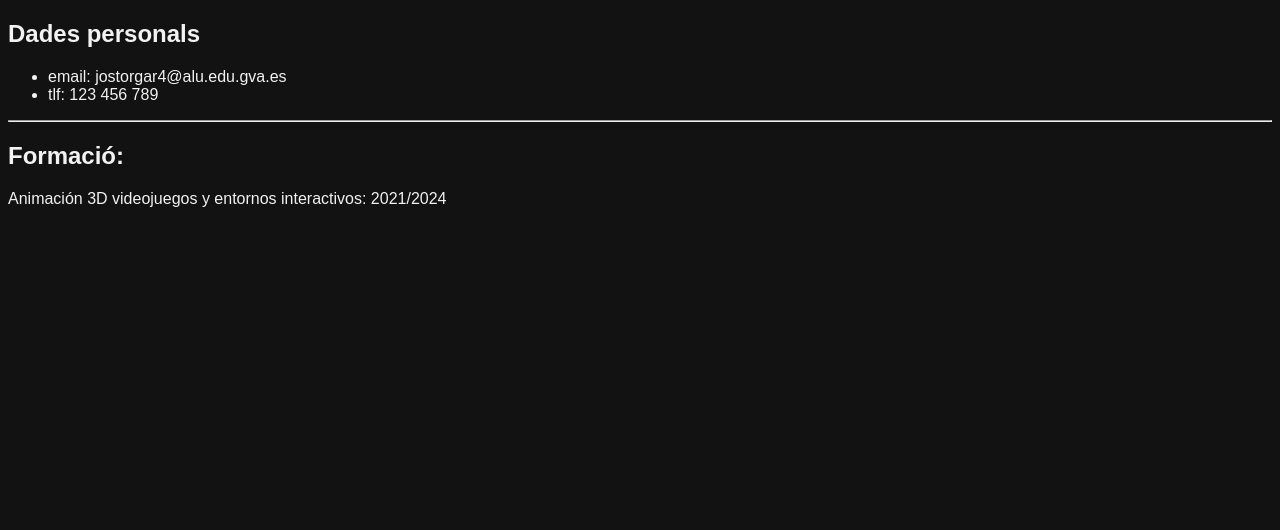
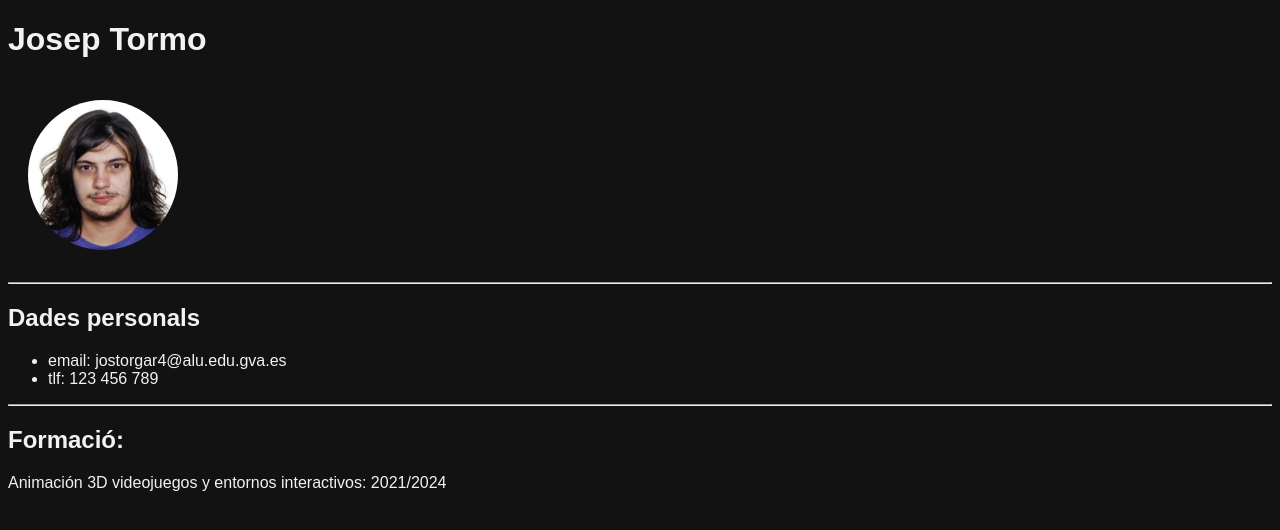
Before and after one commit to jtormog/PracticaFormats.github.io, a plain HTML site: page Curriculum/Curriculum.html in a window 1280 px wide. Drawn offline with Linux system fonts and the light colour scheme.

Commit message:
modified:   Curriculum/Curriculum.html

```diff
--- a/Curriculum/Curriculum.html
+++ b/Curriculum/Curriculum.html
@@ -5,6 +5,10 @@
     <title>Josep Tormo</title>
 </head>
 <body style="background-color: #121212FF; font-family: 'Source Sans Pro', sans-serif; color: #f2f2f2;">
+<h1>Josep Tormo</h1>
+<img src="FotoCurriculum.webp" alt="Josep Tormo" style="width: 150px; height: 150px; border-radius: 50%; margin: 20px;">
+<hr>
+
 <h2>Dades personals</h2>
 <ul>
     <li>email: jostorgar4@alu.edu.gva.es</li>
```
